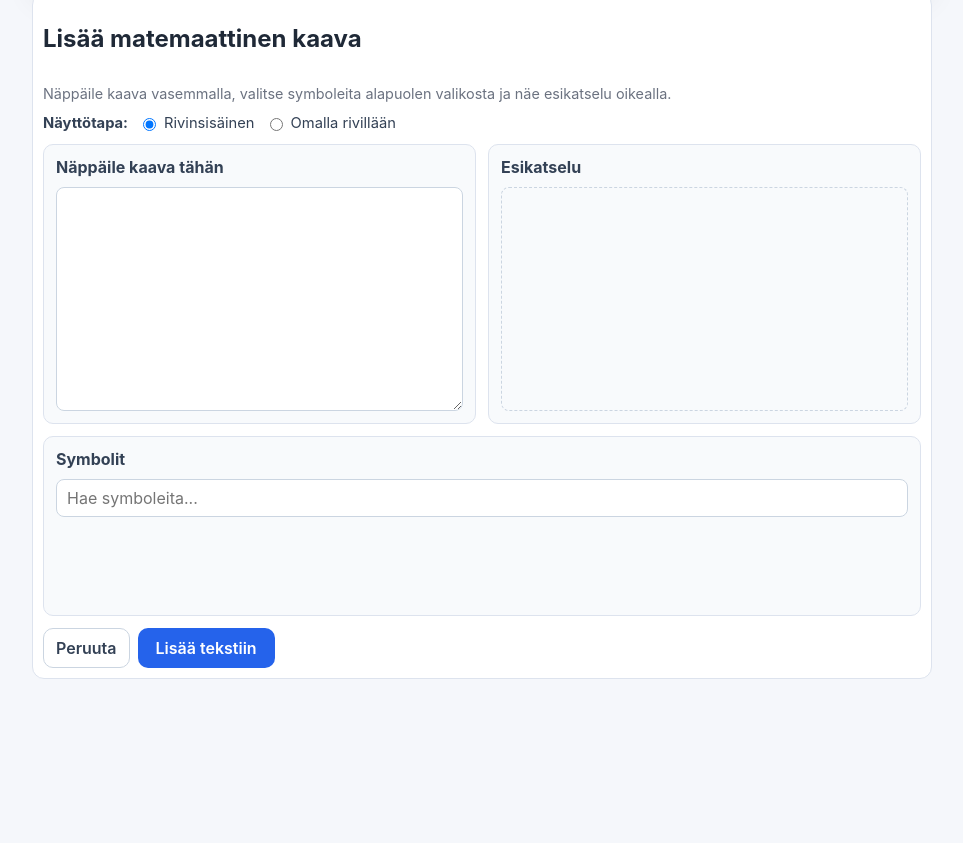
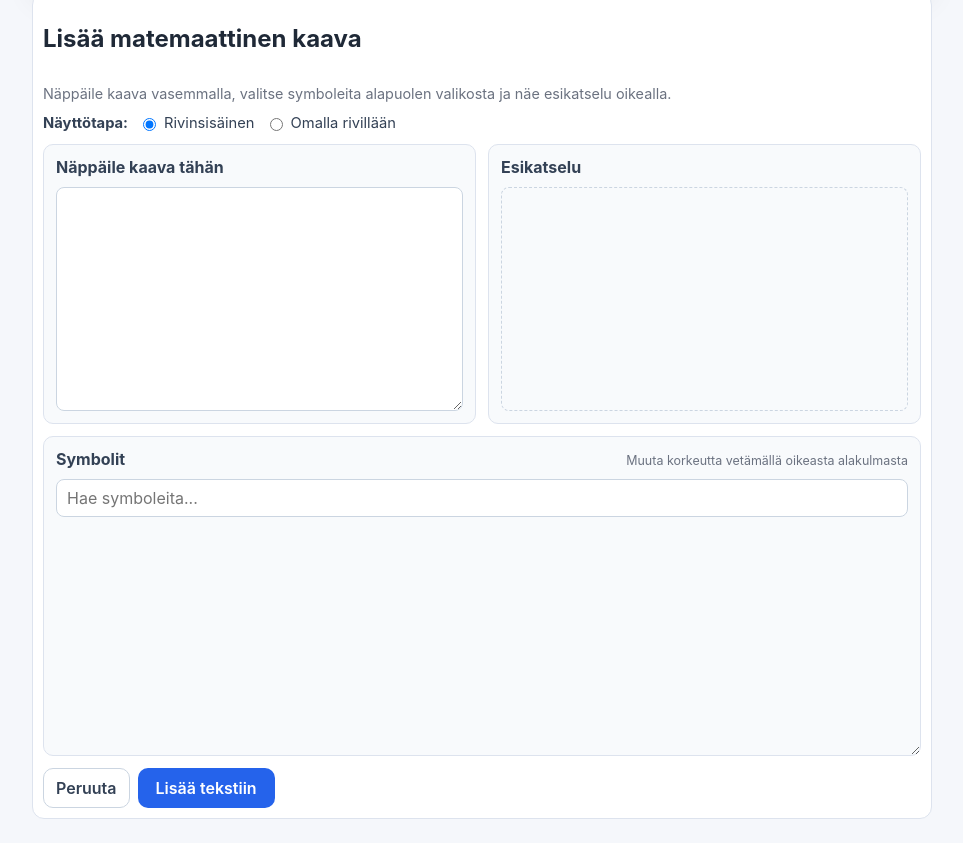
Before and after one commit to MythoFlux/AI-widget, a plain HTML site: page index.html in a window 1280 px wide. Shown: the part 737-1580 px from the top of the page, without its empty margins (158-1121 px from the left). Before the commit the page ends 1440 px from the top, so only its background shows below. Drawn offline with nearby package versions, Linux system fonts and the light colour scheme.

Commit message:
Make symbol panel vertically resizable

```diff
--- a/index.html
+++ b/index.html
@@ -54,7 +54,10 @@
           <textarea id="math-latex-output" class="math-latex-output" spellcheck="false" aria-label="LaTeX-koodi"></textarea>
         </section>
         <section class="math-pane math-symbol-pane" aria-label="Symbolipaneeli">
-          <h3>Symbolit</h3>
+          <div class="math-pane-heading">
+            <h3>Symbolit</h3>
+            <span class="symbol-resize-hint">Muuta korkeutta vetämällä oikeasta alakulmasta</span>
+          </div>
           <input id="math-symbol-search" class="symbol-search" type="search" placeholder="Hae symboleita..." />
           <div id="math-symbol-categories" class="symbol-categories"></div>
         </section>
--- a/styles.css
+++ b/styles.css
@@ -285,7 +285,7 @@
       grid-template-areas:
         "input preview"
         "symbols symbols";
-      grid-template-rows: minmax(280px, 1fr) minmax(180px, auto);
+      grid-template-rows: minmax(280px, 1fr) auto;
       gap: 12px;
       min-height: 472px;
     }
@@ -294,7 +294,10 @@
 
     .math-symbol-pane {
       grid-area: symbols;
-      max-height: 260px;
+      height: 320px;
+      min-height: 220px;
+      max-height: min(60vh, 600px);
+      resize: vertical;
     }
 
     .math-preview-pane { grid-area: preview; }
@@ -315,6 +318,19 @@
       margin: 0;
       font-size: 1rem;
       color: #334155;
+    }
+
+    .math-pane-heading {
+      display: flex;
+      align-items: baseline;
+      justify-content: space-between;
+      gap: 12px;
+    }
+
+    .symbol-resize-hint {
+      color: var(--muted);
+      font-size: 0.78rem;
+      text-align: right;
     }
 
     .symbol-search {
@@ -476,7 +492,10 @@
         height: auto;
         overflow: auto;
       }
-      .math-symbol-pane { max-height: none; }
+      .math-symbol-pane {
+        height: 320px;
+        max-height: 70vh;
+      }
       .math-pane {
         min-height: 220px;
       }
```
